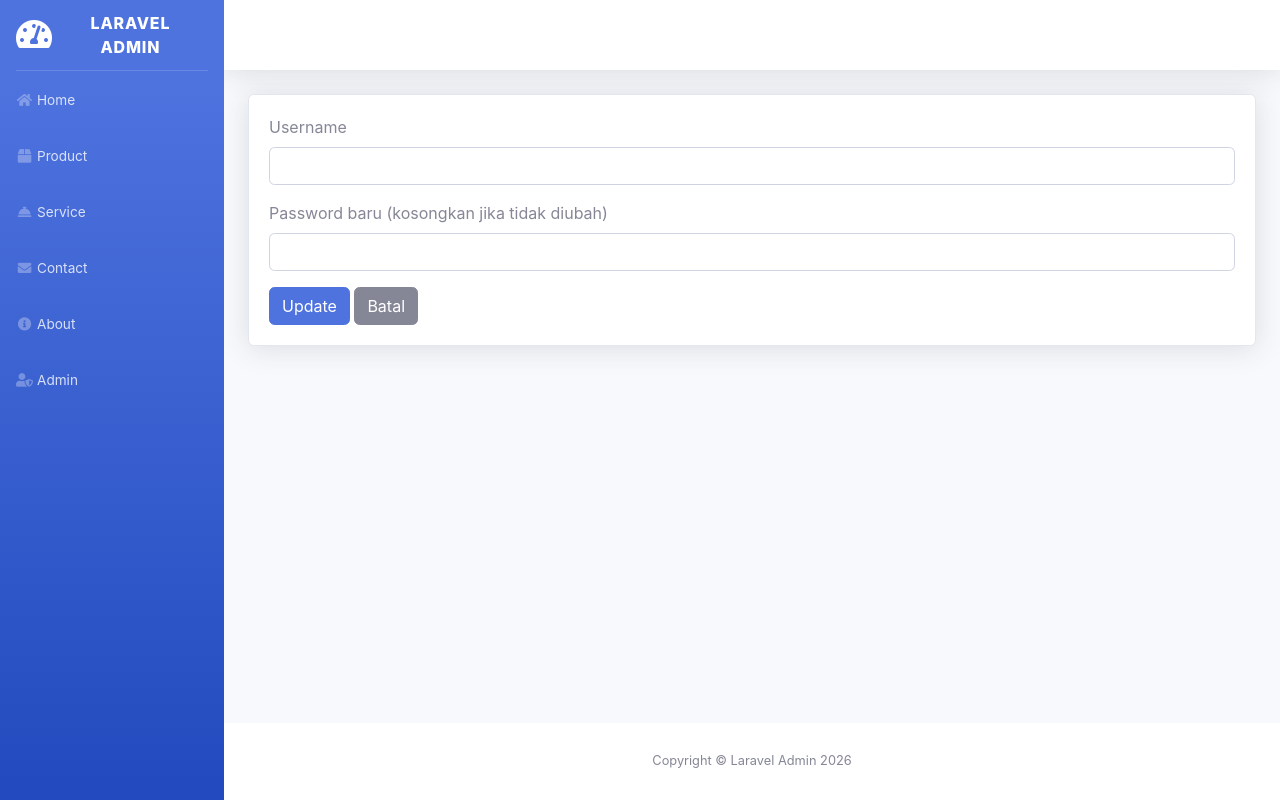
After one commit to the1975/Praktikum-Laravel, a Laravel app: template laravel-admin/resources/views/admin/edit.blade.php in a window 1280 px wide. The commit adds this page. Run offline with Laravel 12, Linux system fonts and the light colour scheme; the template is opened without the code that fills it, so the values that code supplies are empty.

Commit message:
[ADD] fitur CRUD ubah dan hapus data admin lengkap dengan tombol aksi

```diff
--- /dev/null
+++ b/laravel-admin/resources/views/admin/edit.blade.php
@@ -0,0 +1,23 @@
+@extends('dashboard')
+@section('content')
+<div class="card shadow mb-4">
+    <div class="card-body">
+        <form method="post" action="/admin/{{ $admin->id_admin }}">
+            @csrf
+            @method('put')
+            <div class="form-group">
+                <label for="username">Username</label>
+                <input type="text" id="username" name="username" class="form-control @error('username') is-invalid @enderror" value="{{ old('username', $admin->username) }}">
+                @error('username')<div class="invalid-feedback">{{ $message }}</div>@enderror
+            </div>
+            <div class="form-group">
+                <label for="password">Password baru (kosongkan jika tidak diubah)</label>
+                <input type="password" id="password" name="password" class="form-control @error('password') is-invalid @enderror">
+                @error('password')<div class="invalid-feedback">{{ $message }}</div>@enderror
+            </div>
+            <button type="submit" class="btn btn-primary">Update</button>
+            <a href="/admin" class="btn btn-secondary">Batal</a>
+        </form>
+    </div>
+</div>
+@endsection
```
Also changed, not shown: laravel-admin/app/Http/Controllers/AdminController.php (+31 -0 lines), laravel-admin/resources/views/admin/index.blade.php (+8 -1 lines).
